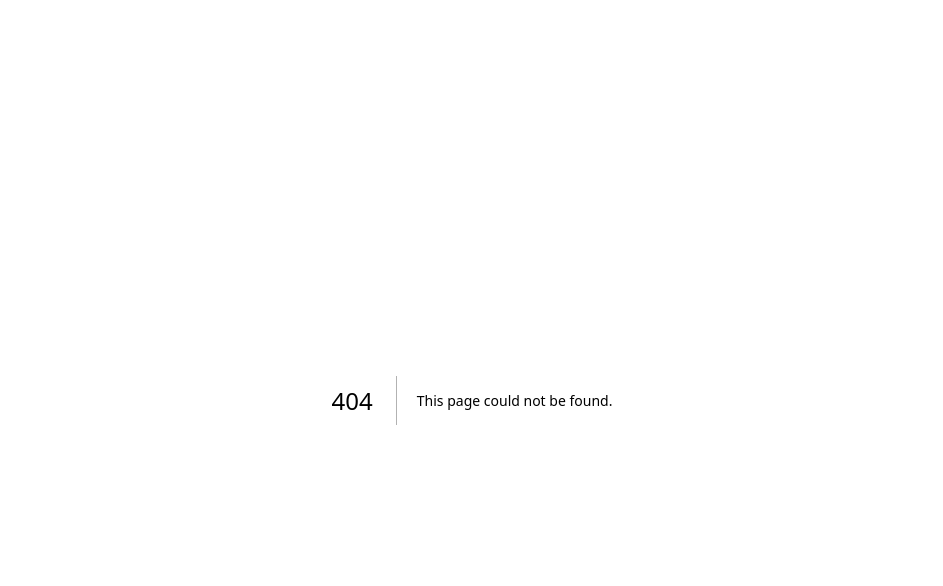
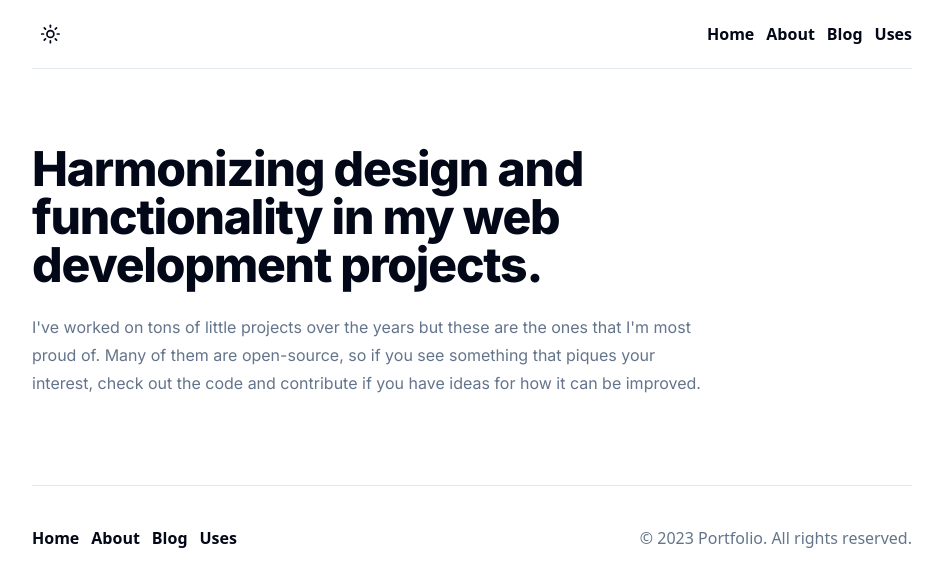
Before and after one commit to piotrszubert/nextjs-dev-portfolio, a Next.js app: page /projects in a window 1280 px wide. Before the commit this address had no page. Shown: the top 586 px of the page, without its empty margins (168-1111 px from the left). Built offline with nearby package versions, Linux system fonts and the light colour scheme.

Commit message:
added new page

```diff
--- /dev/null
+++ b/pages/projects/index.tsx
@@ -0,0 +1,20 @@
+import { Inter } from 'next/font/google'
+import Layout from '@/components/layout'
+import PageHero from '@/components/pageHero'
+
+const inter = Inter({ subsets: ['latin'] })
+
+export default function Projects() {
+  return (
+    <Layout>
+      <main
+        className={`${inter.className} max-w-4xl mx-auto`}
+      >
+      <PageHero
+        heading="Harmonizing design and functionality in my web development projects."
+        subheading="I've worked on tons of little projects over the years but these are the ones that I'm most proud of. Many of them are open-source, so if you see something that piques your interest, check out the code and contribute if you have ideas for how it can be improved."
+      />
+      </main>
+    </Layout>
+  )
+}
```
